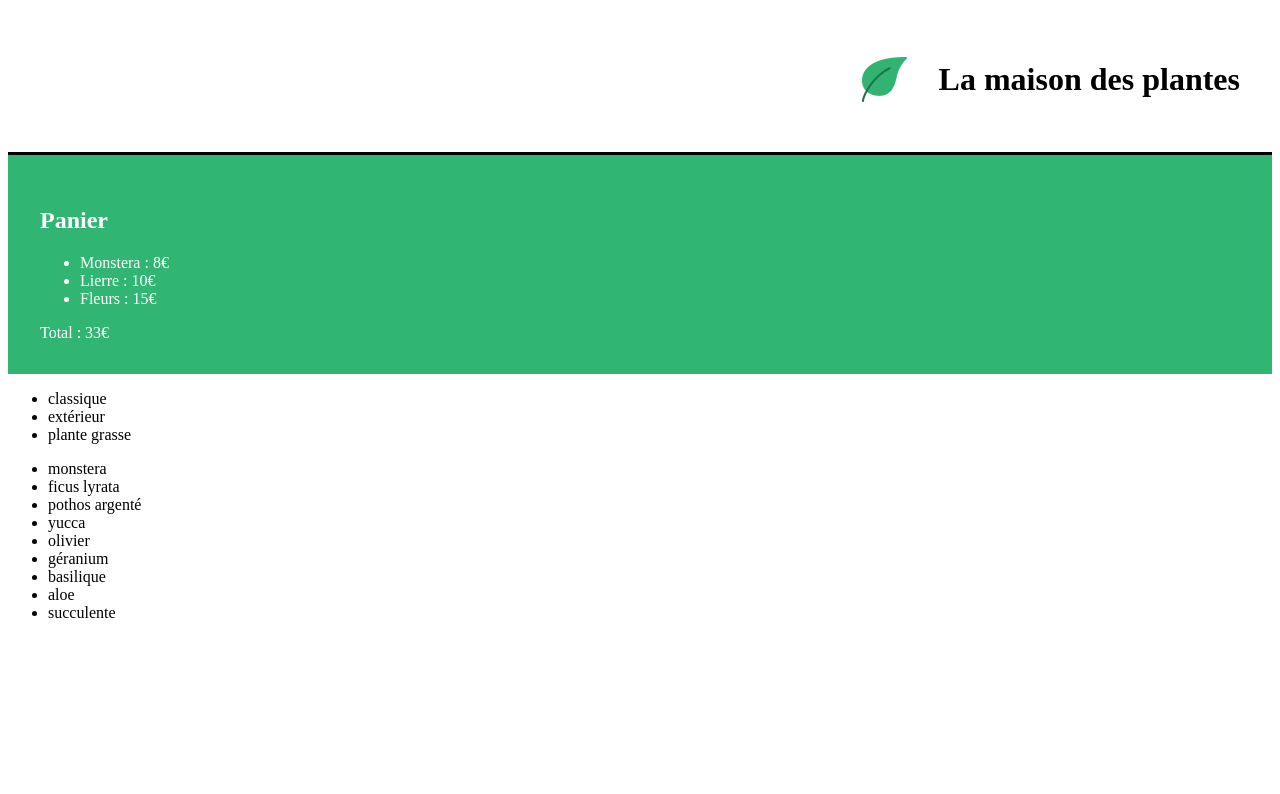
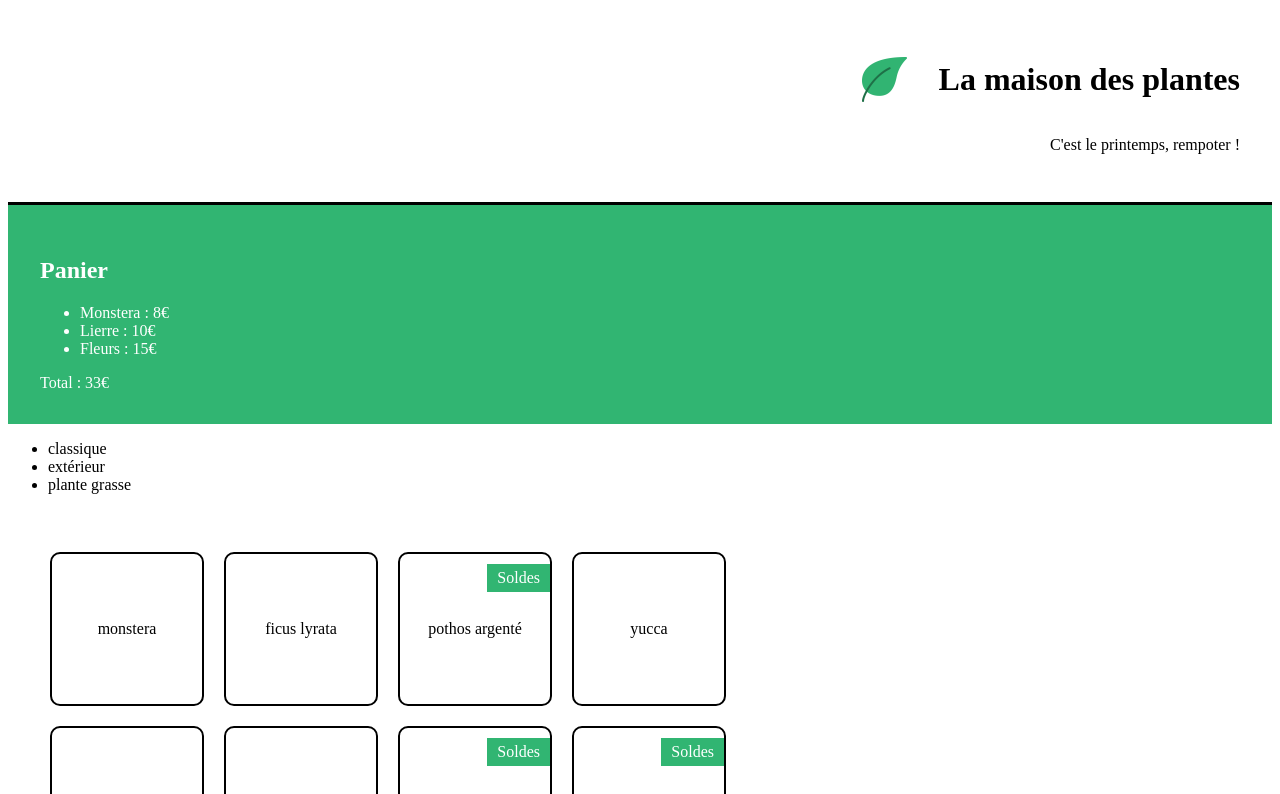
Before and after one commit to CharlesABJ/La-Maison-des-Plantes, a React (Create React App) app: page / in a window 1280 px wide. Shown: the top 794 px of the page. Built offline with nearby package versions, Linux system fonts and the light colour scheme.

Commit message:
Ajout du style pour l'affichae des plantes

```diff
--- a/src/components/Banner.js
+++ b/src/components/Banner.js
@@ -1,10 +1,16 @@
 import React from "react";
 import "../styles/Banner.css";
+import Recommendation from "./Recommendation";
 function Banner() {
   return (
-    <header className="banner">
-      <img className="logo" src="./images/logo.png" alt="logo" />
-      <h1>La maison des plantes</h1>
+    <header>
+      <div className="head">
+        <img className="logo" src="./images/logo.png" alt="logo" />
+        <h1>La maison des plantes</h1>
+      </div>
+      <div className="recommendation">
+        <Recommendation />
+      </div>
     </header>
   );
 }
--- /dev/null
+++ b/src/components/Recommendation.js
@@ -0,0 +1,15 @@
+import React from "react";
+
+function Recommendation() {
+  const currentMonth = new Date().getMonth();
+  const isSpring = currentMonth >= 2 && currentMonth <= 5;
+  const recommendation = isSpring ? (
+    <p>C'est le printemps, rempoter !</p>
+  ) : (
+    <p>Ce n'est pas le moment de rempoter</p>
+  );
+
+  return <div>{recommendation}</div>;
+}
+
+export default Recommendation;
--- a/src/components/ShoppingList.js
+++ b/src/components/ShoppingList.js
@@ -1,5 +1,6 @@
 import React from "react";
 import { plantList } from "../datas/plantList";
+import "../styles/ShoppingList.css";
 function ShoppingList() {
   const plantCategories = plantList.reduce(
     (acc, plant) =>
@@ -13,9 +14,12 @@ function ShoppingList() {
           <li key={`${cat}-${index}`}>{cat}</li>
         ))}
       </ul>
-      <ul>
+      <ul className="plant-items-zone">
         {plantList.map((plant) => (
-          <li key={plant.id}>{plant.name}</li>
+          <li className="plant-items" key={plant.id}>
+            {plant.name}
+            {plant.isSpecialOffer ? <div className="sales">Soldes</div> : null}
+          </li>
         ))}
       </ul>
     </div>
--- a/src/datas/plantList.js
+++ b/src/datas/plantList.js
@@ -13,6 +13,7 @@ export const plantList = [
     name: "pothos argenté",
     category: "classique",
     id: "3sd",
+    isSpecialOffer: true,
   },
   {
     name: "yucca",
@@ -23,6 +24,7 @@ export const plantList = [
     name: "olivier",
     category: "extérieur",
     id: "5pl",
+    isAvailable: false,
   },
   {
     name: "géranium",
@@ -33,11 +35,13 @@ export const plantList = [
     name: "basilique",
     category: "extérieur",
     id: "7ie",
+    isSpecialOffer: true,
   },
   {
     name: "aloe",
     category: "plante grasse",
     id: "8fp",
+    isSpecialOffer: true,
   },
   {
     name: "succulente",
--- a/src/styles/Banner.css
+++ b/src/styles/Banner.css
@@ -1,19 +1,23 @@
-.banner {
+header {
+    display: flex;
+    flex-direction: column;
+    border-bottom: solid 3px black;
     color: black;
     text-align: right;
     padding: 32px;
-    border-bottom: solid 3px black;
+}
+
+header .head {
     display: flex;
     justify-content: flex-end;
-    flex-direction: row;
     align-items: center;
 }
 
-.banner .logo {
+header .logo {
     height: 45px;
     width: 45px;
 }
 
-.banner h1 {
+header h1 {
     padding-left: 32px;
 }
--- /dev/null
+++ b/src/styles/ShoppingList.css
@@ -0,0 +1,30 @@
+.plant-items-zone {
+    list-style-type: none;
+    padding: 32px;
+    display: flex;
+    flex-wrap: wrap;
+    max-width: 800px;
+}
+
+.plant-items-zone .plant-items {
+    border: solid 2px black;
+    border-radius: 10px;
+    height: 150px;
+    width: 150px;
+    margin: 10px;
+    display: flex;
+    align-items: center;
+    justify-content: center;
+    flex-direction: column;
+    position: relative;
+}
+
+.plant-items .sales {
+    position: absolute;
+    right: 0px;
+    top: 10px;
+    font-weight: 500;
+    color: white;
+    padding: 5px 10px;
+    background-color: #31b572;
+}
```
